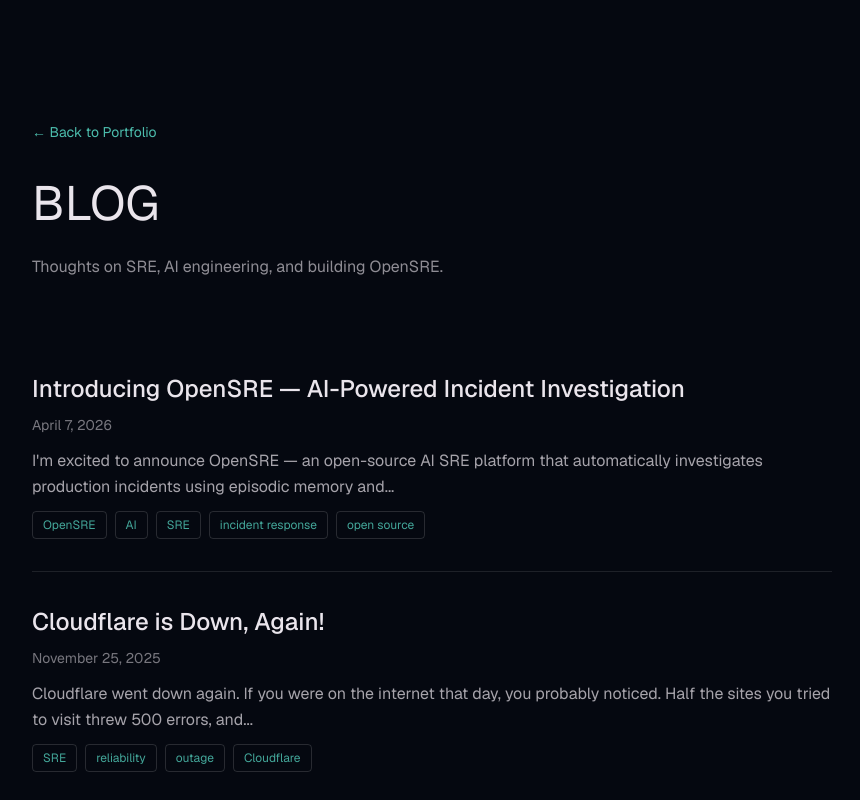
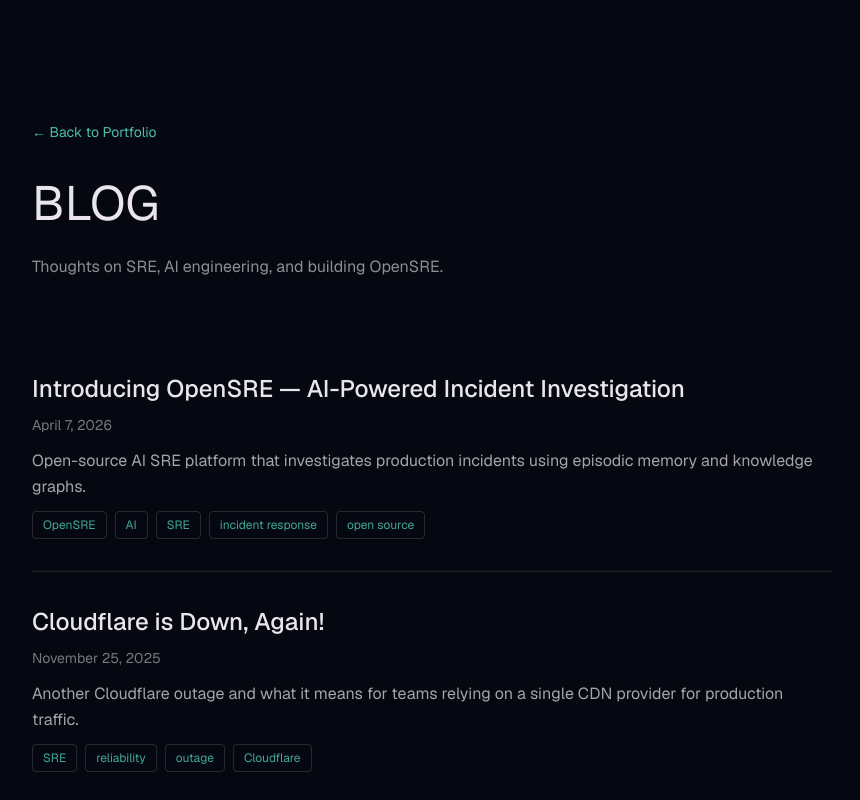
Before and after one commit to swapnildahiphale/portfolio-website, a React (Vite) app: page /blog in a window 1280 px wide. Shown: the top 800 px of the page, without its empty margins (208-1068 px from the left). Built offline with nearby package versions, Linux system fonts and the light colour scheme.

Commit message:
fix: cleanup article:published_time on nav back, use description in list excerpt

```diff
--- a/scripts/generate-sitemap.js
+++ b/scripts/generate-sitemap.js
@@ -6,6 +6,8 @@
 
 const blogPostsFile = readFileSync("src/data/blogPosts.ts", "utf-8");
 
+// NOTE: This regex assumes slug appears before date in each post object.
+// If field order changes, update the regex accordingly.
 const postRegex = /slug:\s*"([^"]+)"[\s\S]*?date:\s*"([^"]+)"/g;
 const posts = [];
 let match;
--- a/src/components/Blog/BlogList.tsx
+++ b/src/components/Blog/BlogList.tsx
@@ -1,12 +1,6 @@
 import { Link } from "react-router-dom";
 import { getAllBlogPosts } from "../../data/blogPosts";
 import "../styles/Blog.css";
-
-function stripHtml(html: string): string {
-  const div = document.createElement("div");
-  div.innerHTML = html;
-  return div.textContent || "";
-}
 
 const BlogList = () => {
   const posts = getAllBlogPosts();
@@ -36,7 +30,7 @@
               })}
             </p>
             <p className="blog-post-excerpt">
-              {stripHtml(post.content).slice(0, 150)}...
+              {post.description}
             </p>
             <div className="blog-post-tags">
               {post.tags.map((tag) => (
--- a/src/components/Blog/BlogPost.tsx
+++ b/src/components/Blog/BlogPost.tsx
@@ -84,6 +84,7 @@
       document.title = "Swapnil Dahiphale — SRE & AI Engineer";
       const el = document.getElementById("blog-jsonld");
       if (el) el.remove();
+      document.querySelector('meta[property="article:published_time"]')?.remove();
       setMeta("name", "description", "SRE & AI Engineer building resilient systems at scale. Creator of OpenSRE — the open-source SRE knowledge platform.");
       setLink("canonical", "https://swapnil.one");
       setMeta("property", "og:type", "website");
```
